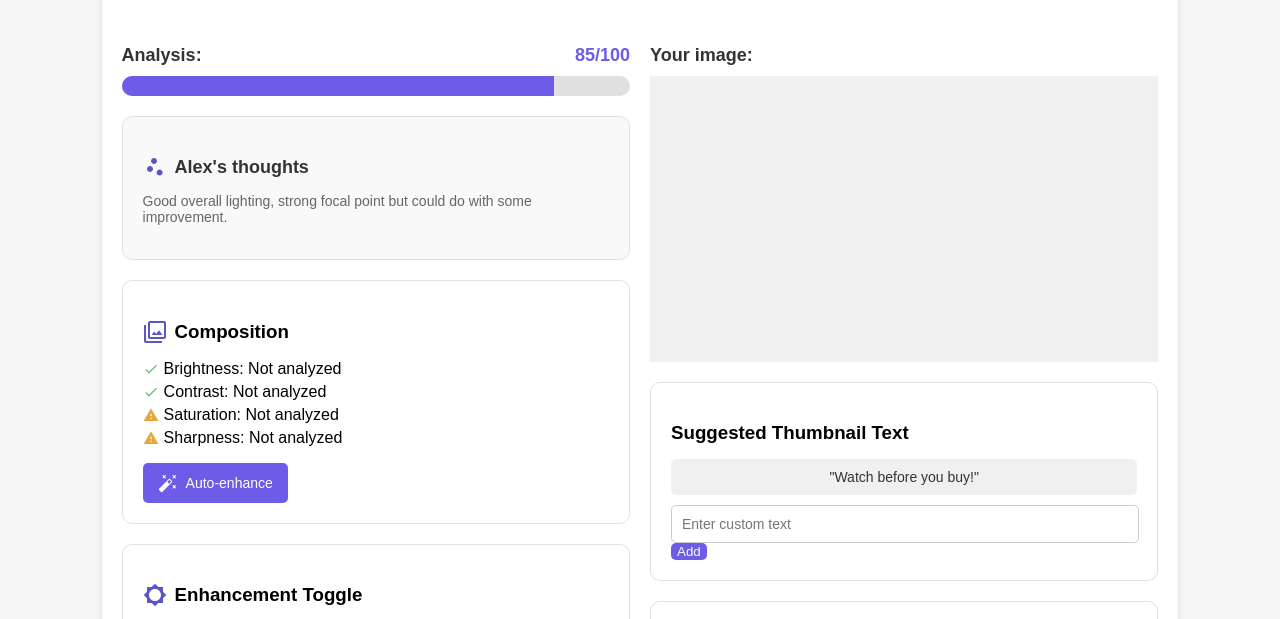
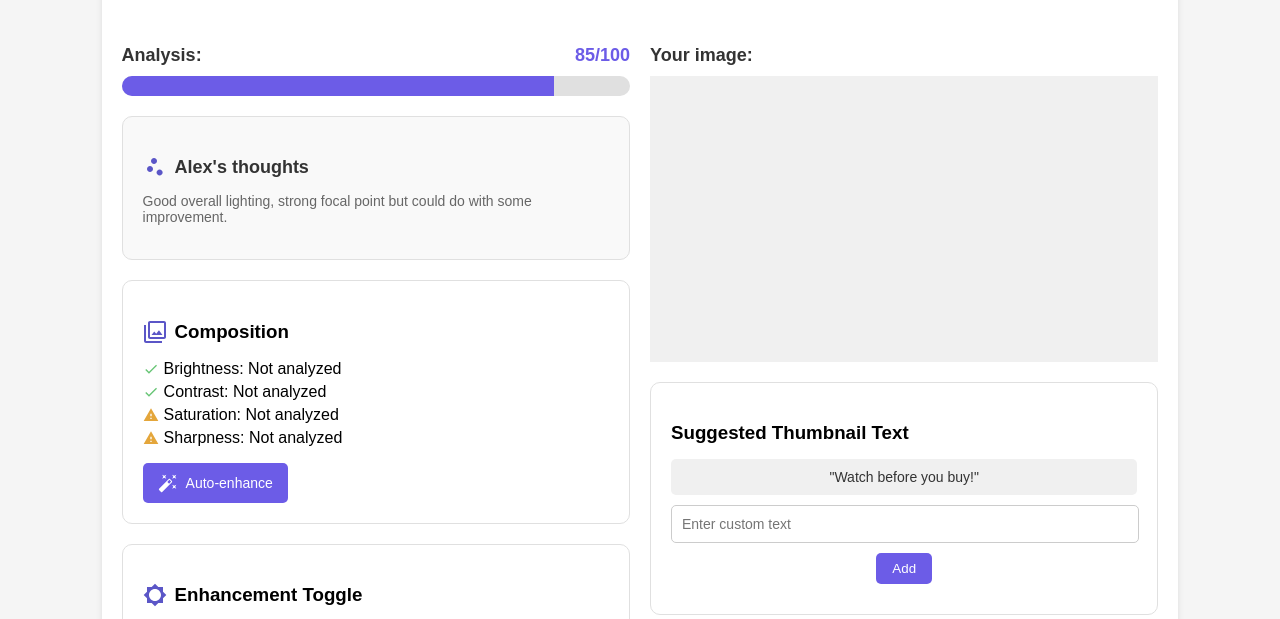
Before and after one commit to nathanielwalker1/thumbnail-copilot, a website: page public/editor.html in a window 1280 px wide. Shown: the part 139-758 px from the top of the page. Drawn offline with Linux system fonts and the light colour scheme; a web font is replaced by a local one.

Commit message:
fixed add button

```diff
--- a/public/styles.css
+++ b/public/styles.css
@@ -505,3 +505,9 @@ h3 {
     height: 20px; /* Adjust size as needed */
     margin-right: 8px; /* Space between icon and text */
 }
+
+.add-text-btn {
+    display: block;
+    margin: 10px auto;  /* 10px top/bottom, auto left/right */
+    padding: 8px 16px;
+}
```
Also changed, not shown: public/components/amz black.svg (added), public/components/amz white.svg (added).
